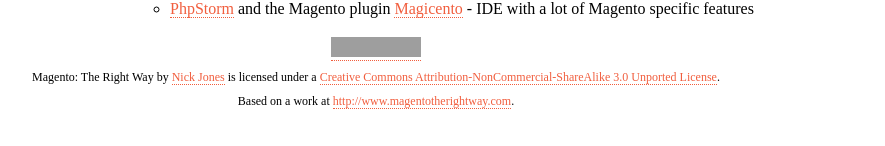
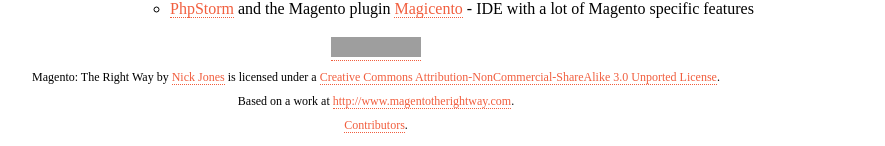
Before and after one commit to punkstar/magentotherightway.com, a Jekyll site: the page built from index.html, in a window 1280 px wide and 900 px high, scrolled down 2410 px. Shown: the part 751-897 px from the top of the window, without its empty margins (264-1149 px from the left). Built offline with Jekyll 4.4.1, drawn with Linux system fonts in a browser that asks for light colours; some web fonts are replaced; Markdown is read by kramdown in place of the engine named in the settings; before the commit the page ends 3286 px from its top, so only the background shows below that; grey boxes are pictures that could not be loaded.

Commit message:
Add a link to contributors in the footer

```diff
--- a/_layouts/default.html
+++ b/_layouts/default.html
@@ -27,6 +27,7 @@
                  <span xmlns:dct="http://purl.org/dc/terms/" href="http://purl.org/dc/dcmitype/Text" property="dct:title" rel="dct:type">Magento: The Right Way</span> by <a xmlns:cc="http://creativecommons.org/ns#" href="http://www.nicksays.co.uk" property="cc:attributionName" rel="cc:attributionURL">Nick Jones</a> is licensed under a <a rel="license" href="http://creativecommons.org/licenses/by-nc-sa/3.0/deed.en_US">Creative Commons Attribution-NonCommercial-ShareAlike 3.0 Unported License</a>.
             </p>
             <p>Based on a work at <a xmlns:dct="http://purl.org/dc/terms/" href="http://www.magentotherightway.com" rel="dct:source">http://www.magentotherightway.com</a>.</p>
+            <p><a href="https://github.com/punkstar/magentotherightway.com/graphs/contributors">Contributors</a>.</p>
         </footer>
     </body>
 </html>
```
